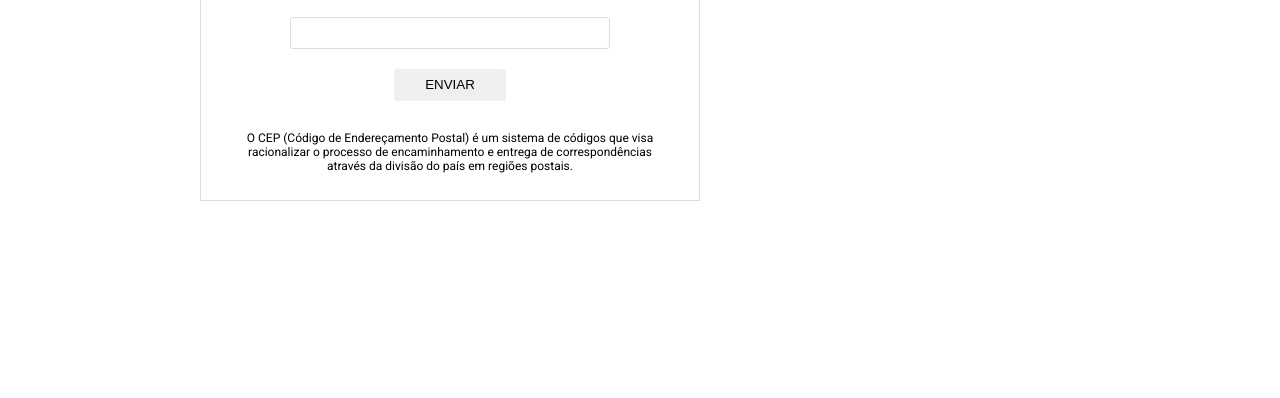
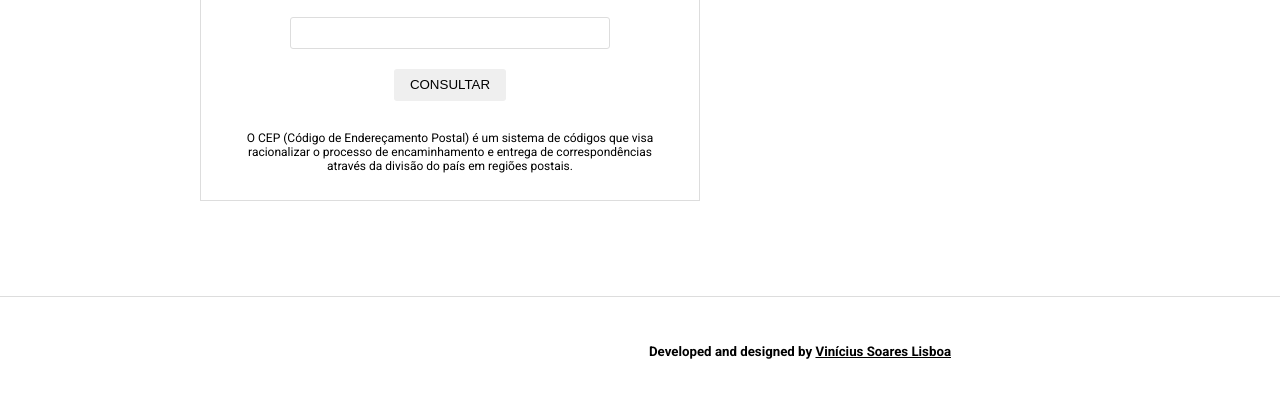
Before and after one commit to viniciusslisboa/CCep, a plain HTML site: page index.html in a window 1280 px wide. Shown: the part 392-790 px from the top of the page. Drawn offline with Linux system fonts and the light colour scheme.

Commit message:
Small changes. || add footer

```diff
--- a/index.html
+++ b/index.html
@@ -31,7 +31,7 @@
 
             <form id="form" action="">
                 <input type="text" class="inputForm" id="inputCep" autocomplete="off">
-                <input type="button" id="buttonSend" value="ENVIAR">
+                <input type="button" id="buttonSend" value="CONSULTAR">
             </form>
             <p>O CEP (Código de Endereçamento Postal) é um sistema de códigos que visa racionalizar o processo de encaminhamento e entrega de correspondências através da divisão do país em regiões postais.</p>
         </div>
@@ -43,6 +43,8 @@
         </div>
         <div class="divInfos"></div>
     </div>
-
+    <footer>
+        <h5>Developed and designed by <a href="https://github.com/ViniciusSLisboa">Vinícius Soares Lisboa</a></h5>
+    </footer>
 </body>
 </html>
--- a/style.css
+++ b/style.css
@@ -15,7 +15,8 @@ body {
     grid-template-columns: repeat(5, 1fr);
     grid-template-rows: repeat(5, 1fr);
     grid-column-gap: 200px;
-    grid-row-gap: 0px;
+    grid-row-gap: 60px;
+
 }
 
 main {
@@ -25,9 +26,30 @@ main {
     flex-direction: column;
     justify-content: center;
     align-items: center;
+
 }
 header {
     grid-area: 1 / 1 / 2 / 6;
+}
+footer {
+    grid-area: 5 / 1 / 6 / 6;
+    display: flex;
+    height: 10vh;
+    align-items: center;
+    justify-content: center;
+    border-top: 1px solid #ddd;
+}
+
+footer > h5 {
+    margin-top: 30px;
+}
+
+footer > h5 > a {
+    color: rgb(0, 0, 0);
+    transition: .2s;
+}
+footer > h5 > a:hover {
+    color: rgb(74, 255, 231);
 }
 
 #form {
```
Also changed, not shown: 1 other file.
